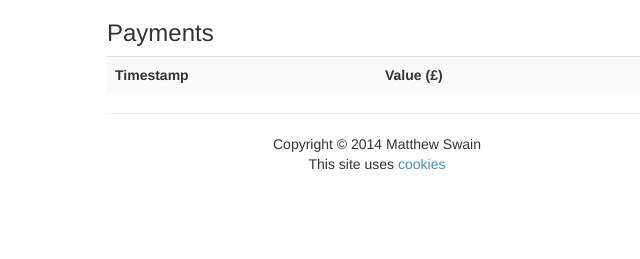
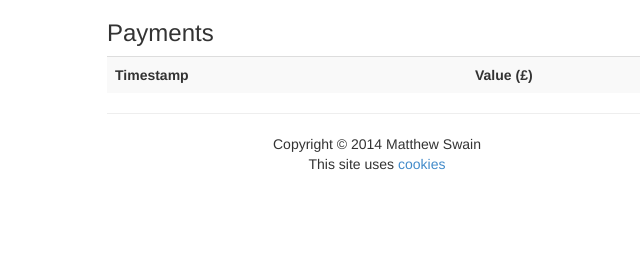
Before and after one commit to matthewswain/HonestyShop, a Flask app: page /history/ in a window 1280 px wide. Shown: the part 235-494 px from the top of the page, without its empty margins (263-903 px from the left). Run offline with Flask 2, Linux system fonts and the light colour scheme; the visitor is signed in with stand-in values (Sample User, id 1); data comes from the database, SQL or seed files in the repository; data that the repository does not hold is empty; some libraries are stand-ins or nearby versions.

Commit message:
Fixed column spacing in history table.

```diff
--- a/templates/history.html
+++ b/templates/history.html
@@ -27,8 +27,8 @@
 <h3>Payments</h3>
 <table class="table table-striped table-hover">
 	<tr>
-		<th class="col-xs-6">Timestamp</th>
-		<th class="col-xs-6">Value (£)</th>
+		<th class="col-xs-8">Timestamp</th>
+		<th class="col-xs-4">Value (£)</th>
 	</tr>
 	{% for payment in payments %}
 	<tr>
```
